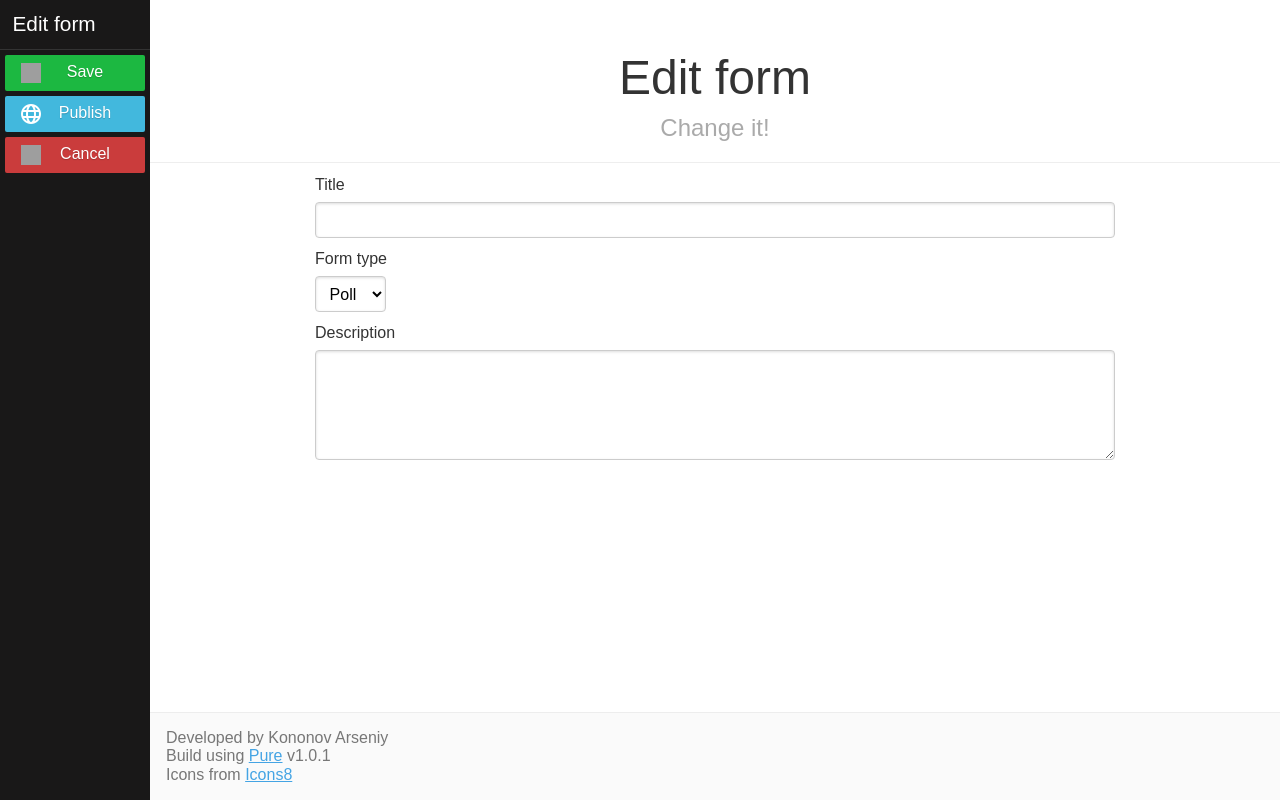
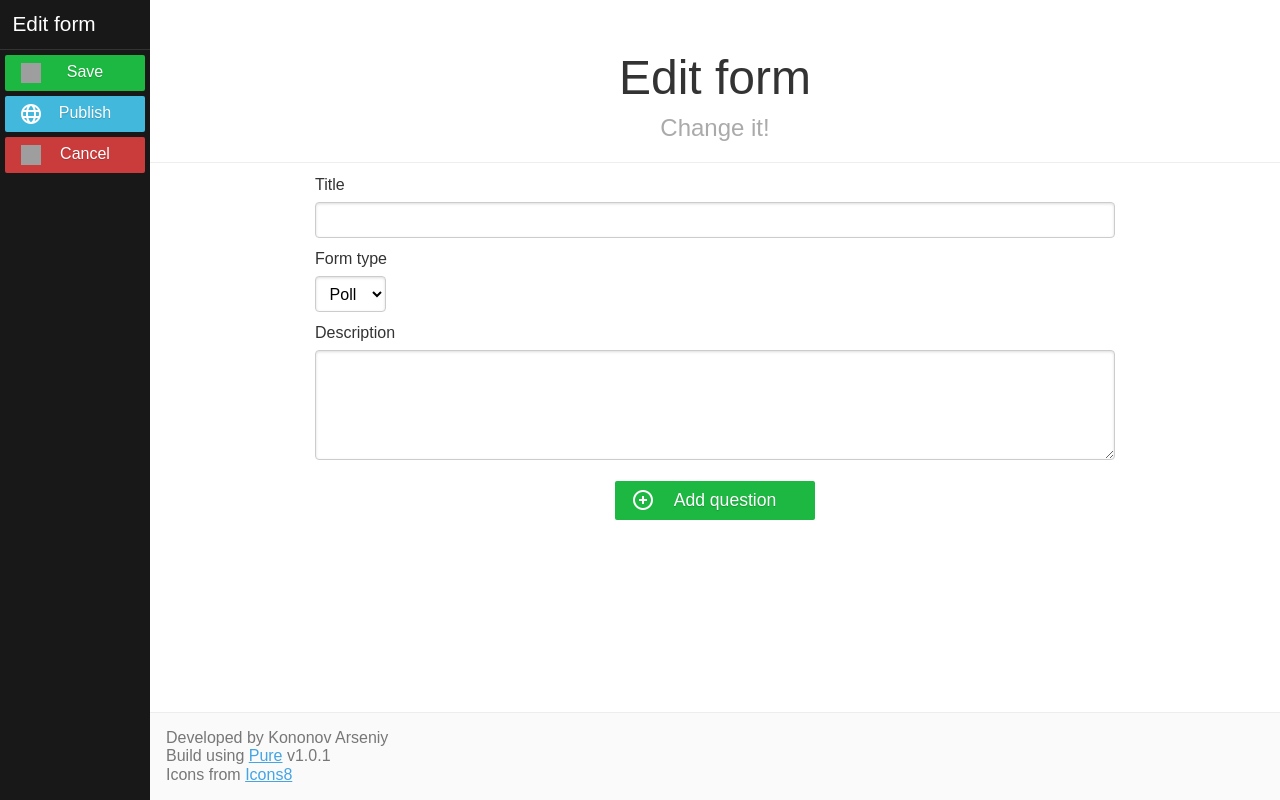
Before and after one commit to kononovarseniy/ar-forms, a Flask app: template templates/edit_form.html in a window 1280 px wide. Run offline with Flask 2, Linux system fonts and the light colour scheme; the template is opened without the code that fills it, so the values that code supplies are empty; style sheets or scripts are compiled from the project's sources; parts of the project's set-up code (start-up, migrations or seed data) failed here and were passed over; some libraries are stand-ins or nearby versions; grey boxes are pictures that could not be loaded.

Commit message:
Interface for adding and removing questions

```diff
--- a/static/js/edit_form.js
+++ b/static/js/edit_form.js
@@ -11,14 +11,21 @@ Form.createEmpty = function () {
     }
 };
 Form.isChanged = function (old_form, new_form) {
-    return (
+    let form_changed =
         old_form.id === 0 || new_form.id === 0 ||
         old_form.id !== new_form.id ||
         old_form.title !== new_form.title ||
         old_form.description !== new_form.description ||
-        old_form.form_type !== new_form.form_type
-        // TODO: compare questions
-    );
+        old_form.form_type !== new_form.form_type;
+    if (form_changed)
+        return true;
+    if (old_form.questions.length !== new_form.questions.length)
+        return true;
+    for (let i = 0; i < old_form.questions.length; i++) {
+        if (Question.isChanged(old_form.questions[i], new_form.questions[i]))
+            return true;
+    }
+    return false;
 }
 
 let Question = {};
@@ -35,7 +42,7 @@ Question.isChanged = function (old_q, new_q) {
         old_q.id === 0 || new_q === 0 ||
         old_q.id !== new_q.id ||
         old_q.text !== new_q.text ||
-        old_q.type !== new_q.type
+        old_q.question_type !== new_q.question_type
         // TODO: compare answers
     )
 }
@@ -180,6 +187,7 @@ class FormView {
     #description;
     #form_type;
     #question_list;
+    #add_question_button
 
     #question_views;
 
@@ -188,12 +196,30 @@ class FormView {
         this.#description = document.getElementById('form_description');
         this.#form_type = document.getElementById('form_type');
         this.#question_list = document.getElementById('question-list');
+        this.#add_question_button = document.getElementById('add_question_button');
+        this.#add_question_button.onclick = () => this._on_add_question_click();
     }
 
     _update_question_indices() {
         this.#question_views.forEach((view, i) => {
             view.question_index = i + 1;
         });
+    }
+
+    _on_delete_question(view) {
+        let index = this.#question_views.indexOf(view);
+        this.#question_views.splice(index, 1);
+        view.remove();
+        this._update_question_indices();
+    }
+
+    _add_question(question) {
+        let view = new QuestionView();
+        view.current_question = question;
+        view.on_delete = () => this._on_delete_question(view);
+
+        this.#question_list.append(view.element);
+        this.#question_views.push(view);
     }
 
     _set_fields(form) {
@@ -203,19 +229,12 @@ class FormView {
 
         this.#question_list.textContent = '';
         this.#question_views = [];
-        for (let q of form.questions) {
-            let view = new QuestionView();
-            view.current_question = q;
-            view.on_delete = () => {
-                let index = this.#question_views.indexOf(view);
-                this.#question_views.splice(index, 1);
-                view.remove();
-                this._update_question_indices();
-            };
+        form.questions.forEach((q) => this._add_question(q));
+        this._update_question_indices();
+    }
 
-            this.#question_list.append(view.element);
-            this.#question_views.push(view);
-        }
+    _on_add_question_click() {
+        this._add_question(Question.createEmpty());
         this._update_question_indices();
     }
 
--- a/static/styles/ar_forms.less
+++ b/static/styles/ar_forms.less
@@ -30,6 +30,24 @@ form {
 
   textarea {
     resize: vertical;
+  }
+}
+
+.card {
+  box-shadow: 0 4px 8px 0 rgba(0, 0, 0, 0.2);
+  border-radius: 1em;
+  transition: 0.3s;
+
+  &:hover {
+    box-shadow: 0 8px 16px 0 rgba(0, 0, 0, 0.2);
+  }
+
+  .card-header {
+    padding: 0 1em;
+  }
+
+  .card-body {
+    padding: 1em;
   }
 }
 
@@ -145,6 +163,11 @@ form {
   background-image: url('/static/img/publish-white.png');
 }
 
+.add-button-icon {
+  @button-icon();
+  background-image: url('/static/img/add-white.png');
+}
+
 .cancel-button-icon {
   @button-icon();
   background-image: url('/static/img/cancel-white.png');
@@ -205,6 +228,10 @@ td.fit-width {
       }
     }
   }
+}
+
+.question-container {
+  margin: 2em 0;
 }
 
 /* Add Animation */
--- a/templates/edit_form.html
+++ b/templates/edit_form.html
@@ -17,11 +17,15 @@
 </head>
 <body>
 <template id="question-template">
-    <div class="question-container pure-g">
-        <div class="pure-u-1 content-subhead-with-button">
-            <h2 class="content-subhead">Question #<span id="question-index">1</span></h2>
+    <div class="question-container card">
+        <div class="card-header">
+            <div class="content-subhead-with-button">
+                <h2 class="content-subhead">Question #<span id="question-index"></span></h2>
                 <button type="button" id="delete-button" class="pure-button button-error">Delete</button>
             </div>
+        </div>
+        <div class="card-body">
+            <div class="question-body pure-g">
                 <textarea id="question-text" class="pure-u-1" rows="2"
                           placeholder="Question text"></textarea>
 
@@ -35,6 +39,8 @@
                     </select>
                 </div>
                 <div id="answers-container" class="pure-u-1 pure-u-md-4-5"></div>
+            </div>
+        </div>
     </div>
 </template>
 {% include 'modals.html' %}
@@ -98,6 +104,14 @@
                             </div>
                         </div>
                         <div id="question-list"></div>
+                        <div id="form-view-footer">
+                            <button type="button" id="add_question_button"
+                                    class="pure-button button-success button-large"
+                                    style="margin: 1em auto; display: block; width: 25%">
+                                <span>Add question</span>
+                                <span class="add-button-icon"></span>
+                            </button>
+                        </div>
                     </fieldset>
                 </form>
             </div>
```
Also changed, not shown: static/img/add-white.png (added). Lines whose indentation alone changed are shown as unchanged.
